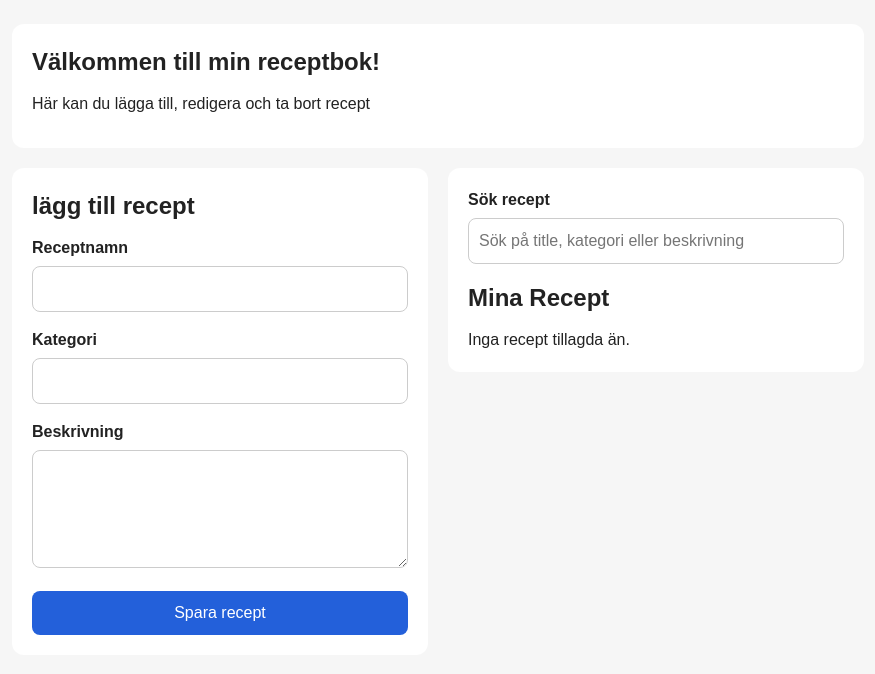
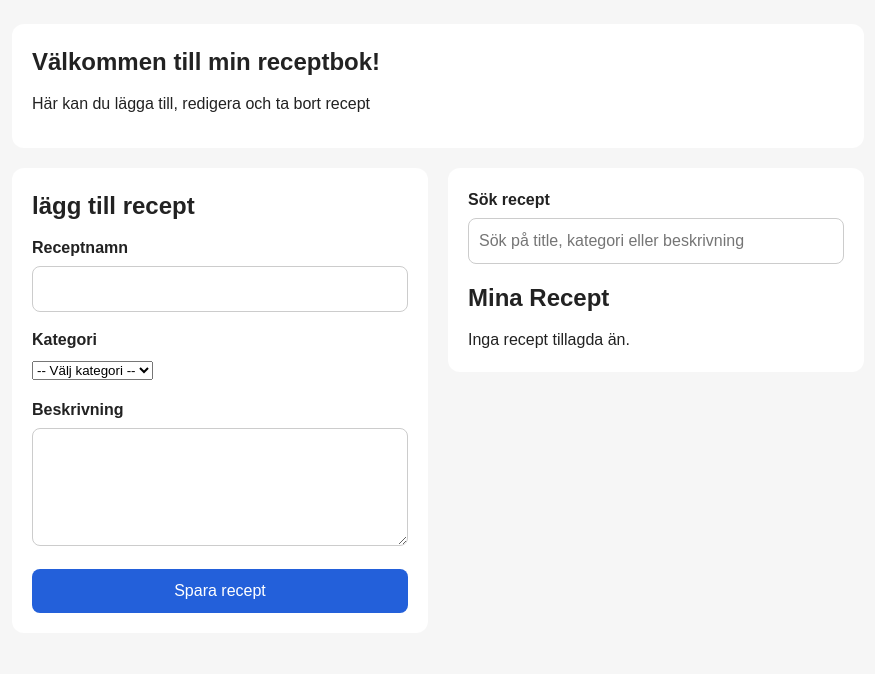
Before and after one commit to sanhu7/ReceptBok, a plain HTML site: page index.html in a window 1280 px wide. Shown: the whole page, without its empty margins (202-1077 px from the left). Drawn offline with Linux system fonts and the light colour scheme.

Commit message:
byt kategori input till kategori dropdown

```diff
--- a/index.html
+++ b/index.html
@@ -26,7 +26,14 @@
 
                     <div class="form-group">
                         <label for="category">Kategori</label>
-                        <input type="text" id="category" name="category" required>
+                        <select id="category" name="category" required>
+                            <option value="">-- Välj kategori --</option>
+                            <option value="Frukost">Frukost</option>
+                            <option value="Lunch">Lunch</option>
+                            <option value="Middag">Middag</option>
+                            <option value="Dessert">Dessert</option>
+                            <option value="Snacks">Snacks</option>
+                        </select>
                     </div>
 
                     <div class="form-group">
```
